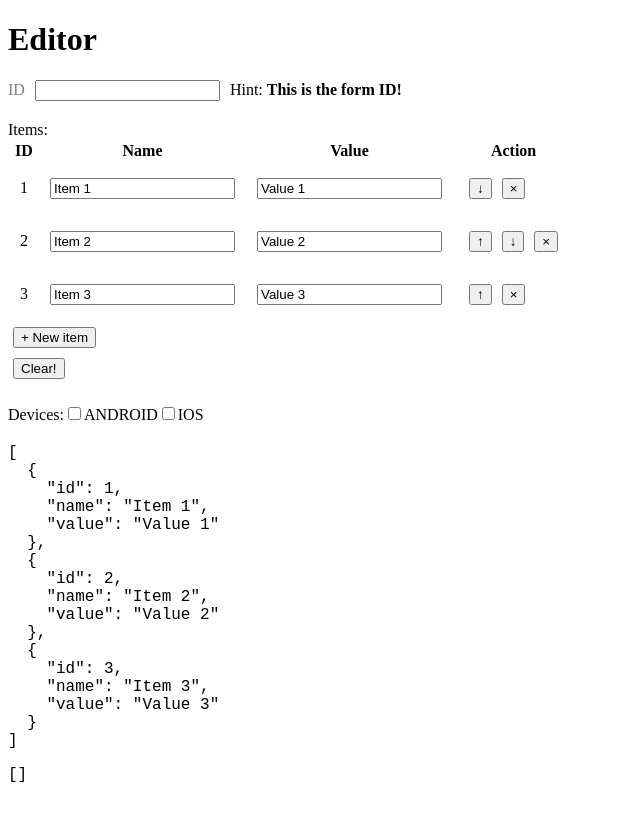
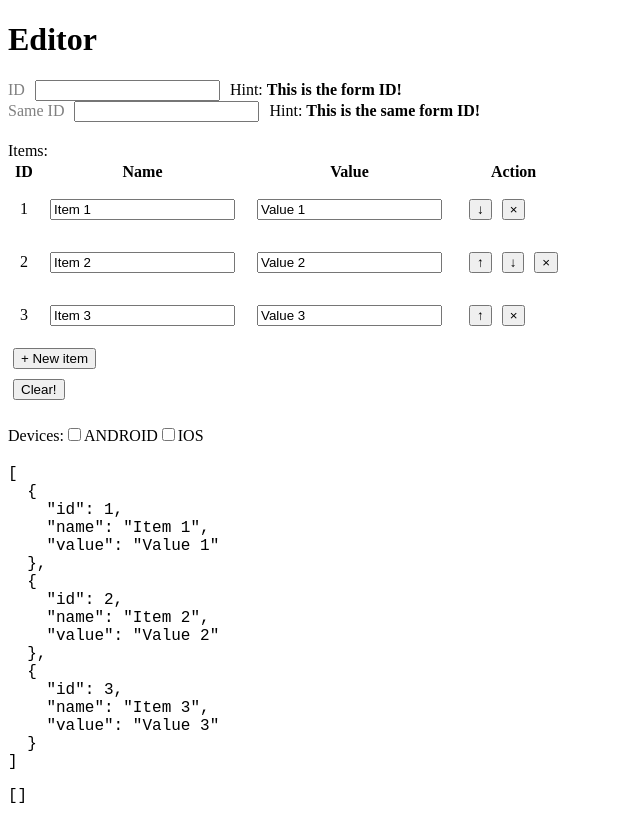
Before and after one commit to KarboniteKream/workshop-vue, a Vue app: page /#/editor in a window 1280 px wide. Shown: the whole page, without its empty margins (0-640 px from the left). Before the commit the page ends 800 px from the top, so only its background shows below. Built offline with nearby package versions, Linux system fonts and the light colour scheme.

Commit message:
Add more code

```diff
--- a/src/main/js/components/ShoutingInput.vue
+++ b/src/main/js/components/ShoutingInput.vue
@@ -2,7 +2,7 @@
   <div>
     <label class="label" :for="id">{{ label }}</label>
     <input :id="id"
-           :value="inputValue"
+           :value="value"
            @input="startShouting($event.target.value)"
            :disabled="disabled" />
     <span class="hint">Hint: <slot></slot></span>
@@ -12,9 +12,13 @@
 <script>
 export default {
   name: 'ShoutingInput',
+  model: {
+    prop: 'whisper',
+    event: 'shout',
+  },
   props: {
     label: String,
-    value: String,
+    whisper: String,
     disabled: {
       type: Boolean,
       default: false,
@@ -22,15 +26,19 @@ export default {
   },
   data() {
     return {
-      id: Math.random().toString().slice(2, 6),
-      inputValue: this.value,
+      id: '_' + Math.random().toString(36).slice(2, 10),
     };
   },
   methods: {
     startShouting(value) {
-      this.$emit('input', value.toUpperCase());
+      this.$emit('shout', value.toUpperCase());
     }
   },
+  computed: {
+    value() {
+      return this.whisper;
+    }
+  }
 }
 </script>
 
--- a/src/main/js/views/Basic.vue
+++ b/src/main/js/views/Basic.vue
@@ -25,8 +25,12 @@
     <div class="input-box">
       <div>
         <label for="question">Ask me a yes/no question!</label>
-        <input id="question" v-model="question.value" v-on:keyup.enter="answerQuestion()" />
+        <input id="question"
+               ref="questionInput"
+               v-model="question.value"
+               v-on:keyup.enter="answerQuestion()" />
         <button v-on:click="answerQuestion()">Answer me!</button>
+        <Button v-on:click="focusQuestionInput()">Focus question input</Button>
       </div>
 
       <span v-if="question.thinking">Thinking...</span>
@@ -110,6 +114,9 @@ export default {
       this.question.gif = response.data.image;
       this.question.thinking = false;
     },
+    focusQuestionInput() {
+      this.$refs.questionInput.focus();
+    },
   },
   computed: {
     eventTitle() {
--- a/src/main/js/views/Editor.vue
+++ b/src/main/js/views/Editor.vue
@@ -5,6 +5,9 @@
     <div class="input-box">
       <shouting-input label="ID" v-model="formId">
         <strong>This is the form ID!</strong>
+        <shouting-input label="Same ID" v-model="formId">
+          <strong>This is the same form ID!</strong>
+        </shouting-input>
       </shouting-input>
     </div>
 
@@ -89,6 +92,12 @@ export default {
       },
     };
   },
+  watch: {
+    items(newValue, oldValue) {
+      const idSum = newValue.reduce((acc, item) => acc + item.id, 0);
+      console.log(`Sum of IDs is ${idSum}`);
+    },
+  },
   methods: {
     switchItems(idx1, idx2) {
       const temp = this.items[idx1];
@@ -96,14 +105,14 @@ export default {
       this.$set(this.items, idx2, temp);
     },
     addItem() {
-      const id = this.items.length + 1;
+      const id = Number(Math.random().toString().slice(2, 6));
 
       this.items.push({
         id,
         name: `Item ${id}`,
         value: `Value ${id}`,
       });
-    }
+    },
   },
 }
 </script>
```
